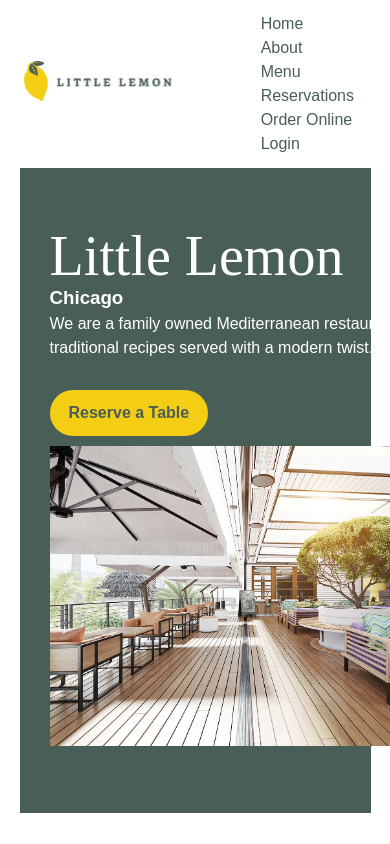
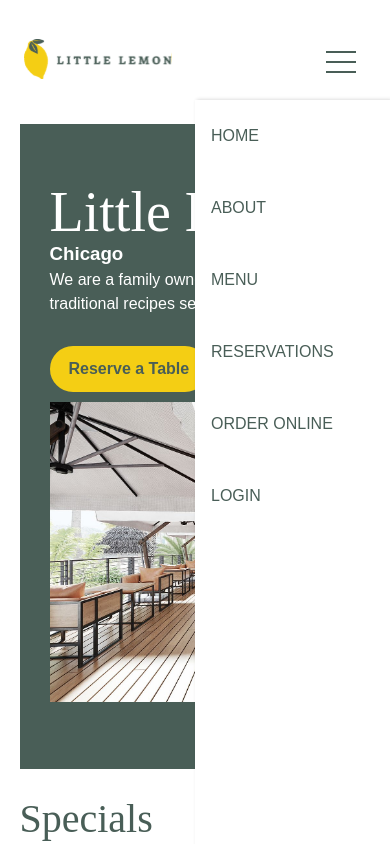
Before and after one commit to tobiasso85/coursera-react-course, a React (Create React App) app: page / in a window 390 px wide. Shown: the top 844 px of the page. Built offline with nearby package versions, Linux system fonts and the light colour scheme.

Commit message:
hamburger

```diff
--- a/src/App.js
+++ b/src/App.js
@@ -1,16 +1,60 @@
-import { BrowserRouter } from 'react-router-dom';
+import { BrowserRouter, Route, Routes } from 'react-router-dom';
 import './App.css';
+import ConfirmedBooking from './comps/bookings/confirmedBooking';
 import Footer from './comps/footer';
 import Navbar from './comps/navigationbar';
+import About from './pages/about';
+import Home from './pages/home';
+import Login from './pages/login';
+import Menu from './pages/menu';
+import OrderOnline from './pages/orderOnline';
+import Reservations from './pages/reservations';
 
 
-
+const internalLinks = [{
+  href: "/",
+  name: "Home",
+  comp: Home
+}, {
+  href: "/about",
+  name: "About",
+  comp: About
+}, {
+  href: "/menu",
+  name: "Menu",
+  comp: Menu
+}, {
+  href: "/reservations",
+  name: "Reservations",
+  comp: Reservations
+}, {
+  href: "/orderonline",
+  name: "Order Online",
+  comp: OrderOnline
+}, {
+  href: "/login",
+  name: "Login",
+  comp: Login
+}, {
+  href: "/confirmed",
+  name: "",
+  comp: ConfirmedBooking
+}]
 
 function App() {
   return (
     <div className="App">
       <BrowserRouter>
-        <Navbar></Navbar>
+        <Navbar internalLinks={internalLinks}></Navbar>
+        <main className="themain">
+
+          <Routes>
+            {internalLinks.map((e, i) => {
+              const Comp = e.comp;
+              return <Route key={i} path={e.href} element={<Comp></Comp>}></Route>
+            })}
+          </Routes>
+        </main>
         <Footer></Footer>
       </BrowserRouter>
     </div>
--- a/src/comps/navigationbar.css
+++ b/src/comps/navigationbar.css
@@ -4,7 +4,7 @@
   align-items: center;
   padding: 12px 24px;
   min-height: 6.25rem;
-  background-color: #FFF;
+  background-color: #fff;
   /* background-color: #F4CE14; */
 }
 
@@ -17,14 +17,13 @@
 
 /* Small devices (portrait tablets and large phones, 600px and up) */
 @media screen and (max-width: 600px) {
-.navbar ul {
-  display: block;
-}
+  .navbar ul {
+    display: block;
+  }
 }
 
-
-.nav-left a{
-    float: left;
+.nav-left a {
+  float: left;
   color: white;
   text-decoration: none;
   margin: 0 12px;
@@ -33,7 +32,7 @@
 }
 
 .nav-right a {
-    float: left;
+  float: left;
   text-decoration: none;
   margin: 0 12px;
   font-weight: 500;
@@ -44,3 +43,108 @@
 .nav-right a:hover {
   opacity: 0.7;
 }
+
+.hamburger {
+  grid-column: 2;
+  display: none;
+  cursor: pointer;
+  color: #495e57;
+  transition: background-color 0.5s;
+}
+
+.hamburger .bar1,
+.hamburger .bar2,
+.hamburger .bar3 {
+  background-color: #495e57;
+  height: 2px;
+  width: 30px;
+  margin: 8px 0;
+}
+.hamburger .bar1x {
+  background-color: #495e57;
+  height: 2px;
+  width: 30px;
+  margin: 8px 0;
+  transition: 0.4s;
+    -webkit-transform: rotate(-45deg) translateY(8px);
+  transform: rotate(-45deg) translateY(8px);
+
+}
+.hamburger .bar2x {
+  display: none;
+}
+.hamburger .bar3x {
+  background-color: #495e57;
+  height: 2px;
+  width: 30px;
+  margin: 8px 0;
+  transition: 0.4s;
+   -webkit-transform: rotate(45deg) translateY(-8px);
+  transform: rotate(45deg) translateY(-8px);
+}
+
+.hamburger:hover {
+  background-color: #f4ce14;
+}
+
+.navbarlinks {
+  grid-column: 3;
+  display: flex;
+  justify-content: right;
+  margin-block-start: 0;
+  margin-block-end: 0;
+  padding-inline-start: 0;
+  list-style-type: none;
+  transition: right 0.3s;
+}
+
+.navbarlinks .expanded {
+  right: 0;
+}
+
+.navbarlinks li {
+  display: flex;
+}
+
+.navbarlinks a {
+  display: flex;
+  align-items: center;
+  padding-top: 1.5rem;
+  padding-left: 1rem;
+  padding-right: 1rem;
+  padding-bottom: 1.5rem;
+  text-transform: uppercase;
+  transition: background-color 0.5s;
+}
+
+.current-location,
+.nav-bar-links a:hover,
+.nav-bar-links a:focus {
+  background-color: #f4ce14;
+}
+
+@media only screen and (max-width: 600px) {
+  .hamburger {
+    width: 2.5rem;
+    justify-self: end;
+    display: inline-block;
+    background: none;
+    border: none;
+  }
+
+  .navbarlinks {
+    position: absolute;
+    flex-direction: column;
+    width: 50%;
+    height: 100vh;
+    top: 100px;
+    left: 50%;
+    background-color: #ffffff;
+    box-shadow: 2px 0px 4px 0px rgba(0, 0, 0, 0.2);
+    z-index: 100;
+  }
+
+  .navbarlinks li {
+    flex-direction: column;
+  }
+}
--- a/src/comps/navigationbar.jsx
+++ b/src/comps/navigationbar.jsx
@@ -1,47 +1,15 @@
-import About from "../pages/about";
-import Home from "../pages/home";
-import Login from "../pages/login";
-import Menu from "../pages/menu";
-import OrderOnline from "../pages/orderOnline";
-import Reservations from "../pages/reservations";
-import ConfirmedBooking from "./bookings/confirmedBooking";
+import { useState } from "react";
 import logoSvg from "./logo.svg";
 import "./navigationbar.css"; // optional if you use the CSS below
 
 
-import { Link, Route, Routes } from "react-router-dom";
+import { Link } from "react-router-dom";
 
-const internalLinks = [{
-  href: "/",
-  name: "Home",
-  comp: Home
-}, {
-  href: "/about",
-  name: "About",
-  comp: About
-}, {
-  href: "/menu",
-  name: "Menu",
-  comp: Menu
-}, {
-  href: "/reservations",
-  name: "Reservations",
-  comp: Reservations
-}, {
-  href: "/orderonline",
-  name: "Order Online",
-  comp: OrderOnline
-}, {
-  href: "/login",
-  name: "Login",
-  comp: Login
-}, {
-  href: "/confirmed",
-  name: "",
-  comp: ConfirmedBooking
-}]
 
-const Navbar = () => {
+
+const Navbar = ({ internalLinks }) => {
+
+  const [expanded, setExpanded] = useState(false);
 
   return (
     <>
@@ -52,7 +20,27 @@ const Navbar = () => {
             <img src={logoSvg} alt="logo"></img>
           </div>
 
-        <div className="nav-right">
+          <button
+          className="hamburger"
+          type="button"
+          onClick={() => setExpanded(!expanded)}
+        >
+          {expanded ?
+            <div>
+              <div className="bar1x"></div>
+              <div className="bar2x"></div>
+              <div className="bar3x"></div>
+            </div> :
+            <div>
+              <div className="bar1"></div>
+              <div className="bar2"></div>
+              <div className="bar3"></div>
+            </div>
+}
+        </button>
+
+          <div className={expanded ? 'navbarlinks expanded' : 'navbarlinks'}
+          onClick={() => setExpanded(!expanded)}>
             <ul>
               {
                 internalLinks.filter(x => x.name).map((e, i) => {
@@ -68,15 +56,7 @@ const Navbar = () => {
         </nav>
 
       </header>
-      <main className="themain">
 
-      <Routes>
-        {internalLinks.map((e, i) => {
-          const Comp = e.comp;
-          return <Route key={i} path={e.href} element={<Comp></Comp>}></Route>
-        })}
-      </Routes>
-        </main>
     </>
   );
 };
```
Lines whose indentation alone changed are shown as unchanged.
